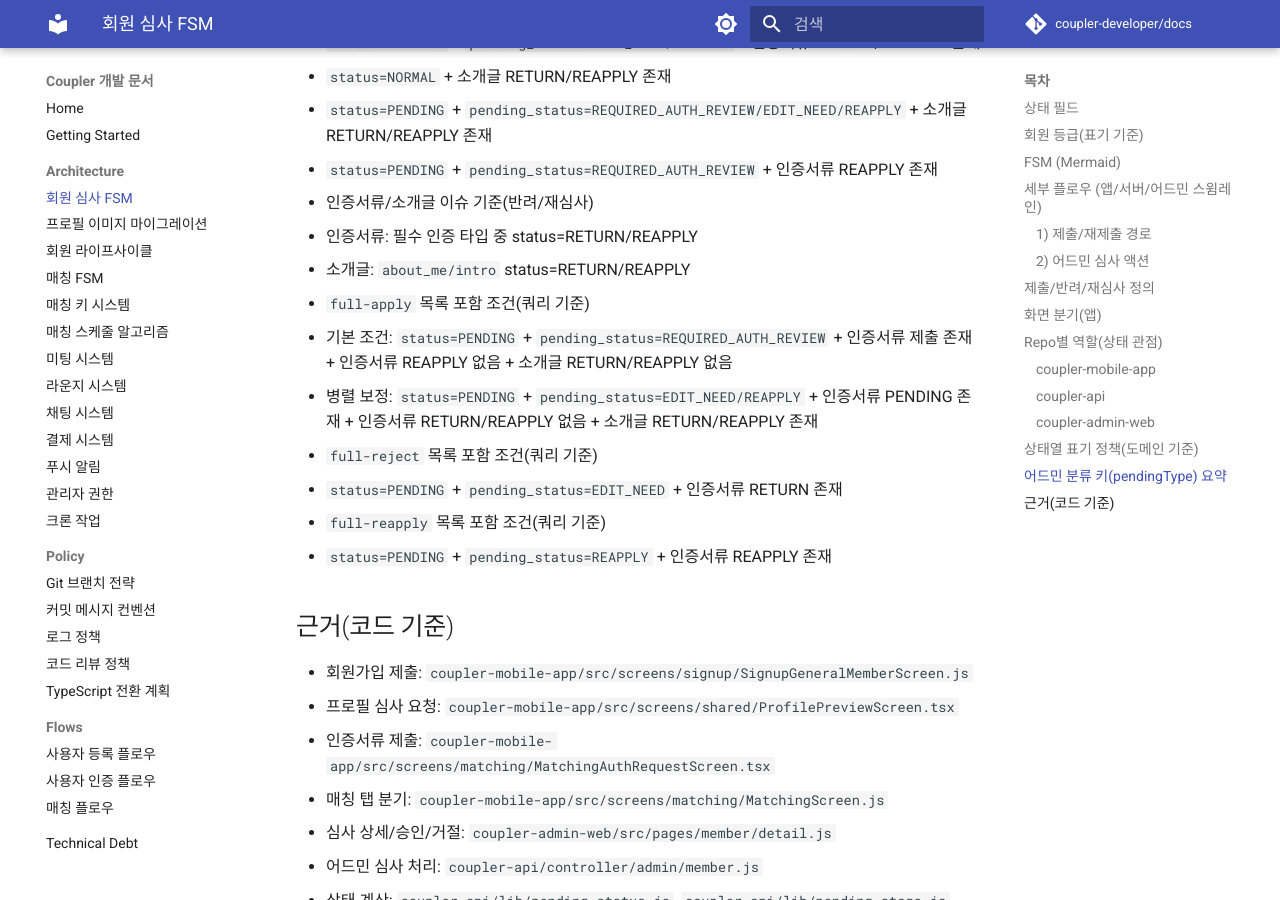
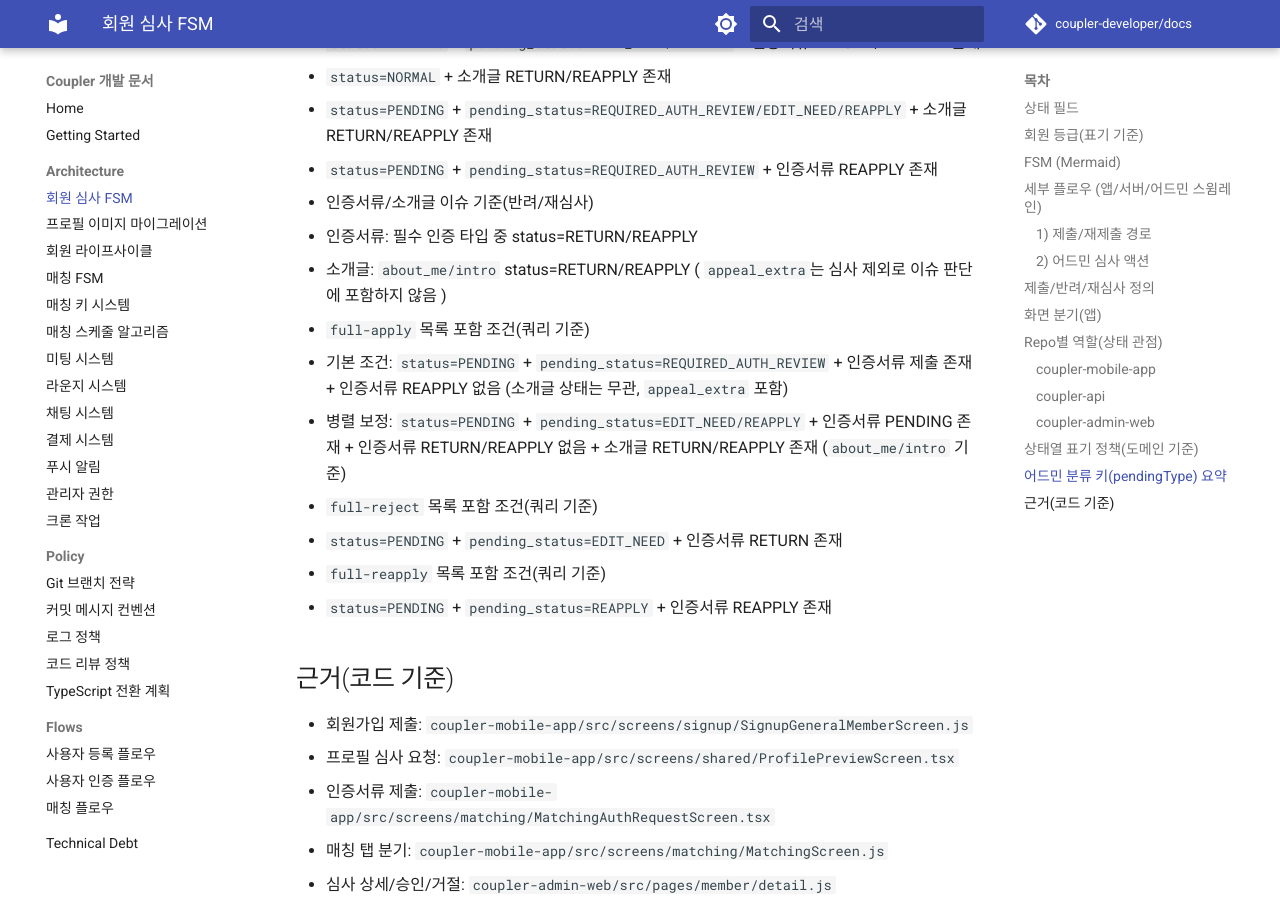
Before and after one commit to coupler-developer/docs, an MkDocs documentation site: the page built from content/architecture/member-review-fsm.md, in a window 1280 px wide and 900 px high, scrolled down 7486 px. Built offline with MkDocs 1.6.1 and Material for MkDocs 9.7.7, drawn with Linux system fonts in a browser that asks for light colours; comment, search, counter and statistics services are not loaded.

Commit message:
docs: full-apply 조건 보정

```diff
--- a/content/architecture/member-review-fsm.md
+++ b/content/architecture/member-review-fsm.md
@@ -221,12 +221,12 @@ flowchart LR
   - `status=NORMAL` + 소개글 RETURN/REAPPLY 존재
   - `status=PENDING` + `pending_status=REQUIRED_AUTH_REVIEW/EDIT_NEED/REAPPLY` + 소개글 RETURN/REAPPLY 존재
   - `status=PENDING` + `pending_status=REQUIRED_AUTH_REVIEW` + 인증서류 REAPPLY 존재
-  - 인증서류/소개글 이슈 기준(반려/재심사)
+- 인증서류/소개글 이슈 기준(반려/재심사)
   - 인증서류: 필수 인증 타입 중 status=RETURN/REAPPLY
-  - 소개글: `about_me/intro` status=RETURN/REAPPLY
+  - 소개글: `about_me/intro` status=RETURN/REAPPLY ( `appeal_extra`는 심사 제외로 이슈 판단에 포함하지 않음 )
 - `full-apply` 목록 포함 조건(쿼리 기준)
-  - 기본 조건: `status=PENDING` + `pending_status=REQUIRED_AUTH_REVIEW` + 인증서류 제출 존재 + 인증서류 REAPPLY 없음 + 소개글 RETURN/REAPPLY 없음
-  - 병렬 보정: `status=PENDING` + `pending_status=EDIT_NEED/REAPPLY` + 인증서류 PENDING 존재 + 인증서류 RETURN/REAPPLY 없음 + 소개글 RETURN/REAPPLY 존재
+  - 기본 조건: `status=PENDING` + `pending_status=REQUIRED_AUTH_REVIEW` + 인증서류 제출 존재 + 인증서류 REAPPLY 없음 (소개글 상태는 무관, `appeal_extra` 포함)
+  - 병렬 보정: `status=PENDING` + `pending_status=EDIT_NEED/REAPPLY` + 인증서류 PENDING 존재 + 인증서류 RETURN/REAPPLY 없음 + 소개글 RETURN/REAPPLY 존재 (`about_me/intro` 기준)
 - `full-reject` 목록 포함 조건(쿼리 기준)
   - `status=PENDING` + `pending_status=EDIT_NEED` + 인증서류 RETURN 존재
 - `full-reapply` 목록 포함 조건(쿼리 기준)
```
